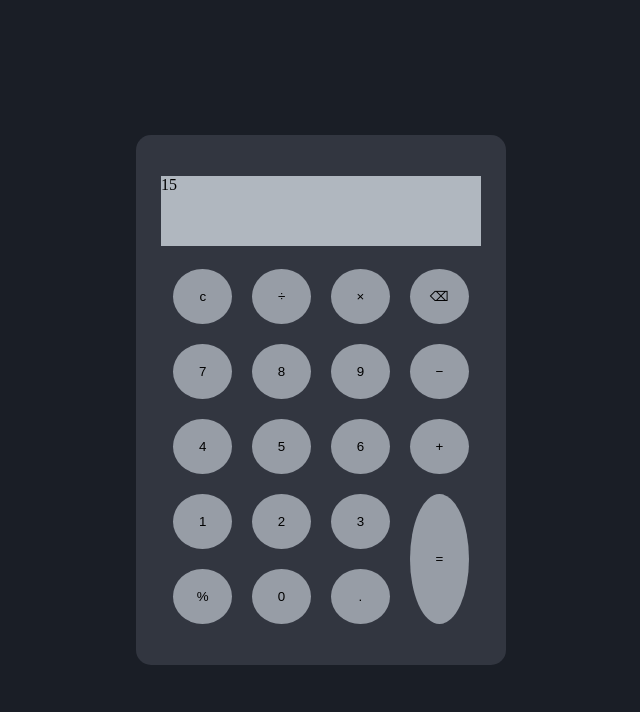
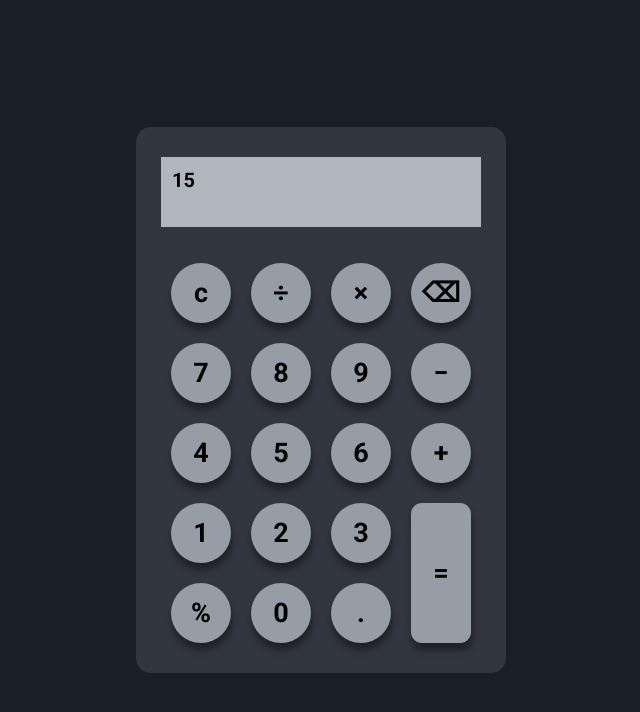
Before and after one commit to MohamedHesham1/Project-Calculator, a website built with Vite: page index.html in a window 1280 px wide. Shown: the whole page, without its empty margins (319-959 px from the left). Built offline with nearby package versions, Linux system fonts and the light colour scheme.

Commit message:
feat: :lipstick: add button styles and hover effects

```diff
--- a/index.html
+++ b/index.html
@@ -4,6 +4,12 @@
     <meta charset="UTF-8" />
     <link rel="icon" type="image/svg+xml" href="/vite.svg" />
     <meta name="viewport" content="width=device-width, initial-scale=1.0" />
+    <link rel="preconnect" href="https://fonts.googleapis.com" />
+    <link rel="preconnect" href="https://fonts.gstatic.com" crossorigin />
+    <link
+      href="https://fonts.googleapis.com/css2?family=Roboto:wght@400;700&display=swap"
+      rel="stylesheet"
+    />
     <title>Project Calculator</title>
   </head>
   <body>
@@ -12,25 +18,25 @@
         <div class="calculator">
           <div class="display">15</div>
           <div class="operations">
-            <button class="btn">c</button>
-            <button class="btn btn--operator">&div;</button>
-            <button class="btn btn--operator">&times;</button>
-            <button class="btn btn--operator">&#9003;</button>
-            <button class="btn">7</button>
-            <button class="btn">8</button>
-            <button class="btn">9</button>
-            <button class="btn btn--operator">&minus;</button>
-            <button class="btn">4</button>
-            <button class="btn">5</button>
-            <button class="btn">6</button>
-            <button class="btn btn--operator">+</button>
-            <button class="btn">1</button>
-            <button class="btn">2</button>
-            <button class="btn">3</button>
-            <button class="btn btn--equal">=</button>
-            <button class="btn">%</button>
-            <button class="btn">0</button>
-            <button class="btn">.</button>
+            <button type="button" class="btn">c</button>
+            <button type="button" class="btn btn--operator">&div;</button>
+            <button type="button" class="btn btn--operator">&times;</button>
+            <button type="button" class="btn btn--operator">&#9003;</button>
+            <button type="button" class="btn">7</button>
+            <button type="button" class="btn">8</button>
+            <button type="button" class="btn">9</button>
+            <button type="button" class="btn btn--operator">&minus;</button>
+            <button type="button" class="btn">4</button>
+            <button type="button" class="btn">5</button>
+            <button type="button" class="btn">6</button>
+            <button type="button" class="btn btn--operator">+</button>
+            <button type="button" class="btn">1</button>
+            <button type="button" class="btn">2</button>
+            <button type="button" class="btn">3</button>
+            <button type="button" class="btn btn--equal">=</button>
+            <button type="button" class="btn">%</button>
+            <button type="button" class="btn">0</button>
+            <button type="button" class="btn">.</button>
           </div>
         </div>
       </main>
--- a/main.js
+++ b/main.js
@@ -3,23 +3,23 @@ import "./style.scss";
 function sum(num1, num2) {
   console.log(num1 + num2);
 }
-sum(8, 8);
 function subtract(num1, num2) {
   console.log(num1 - num2);
 }
-subtract(8, 8);
 
 function multiply(num1, num2) {
   console.log(num1 * num2);
 }
-multiply(8, 8);
 
 function divide(num1, num2) {
   console.log(num1 / num2);
 }
-divide(8, 8);
+
+function modulus(num1, num2) {
+  console.log(num1 % num2);
+}
 
 function operate(num1, operator, num2) {
   return operator(num1, num2);
 }
-operate(5, multiply, 5);
+operate(7, modulus, 5);
--- a/style.scss
+++ b/style.scss
@@ -36,6 +36,7 @@ body {
   min-height: 100vh;
   display: grid;
   place-content: center;
+  font-family: "Roboto", sans-serif;
 }
 // main
 main {
@@ -50,28 +51,53 @@ main {
   align-items: center;
   padding: 30px;
   width: 370px;
-  height: 530px;
+  height: auto;
   border-radius: 15px;
+  gap: 36px;
 }
-
 .display {
   background-color: #b0b7bf;
   width: 320px;
   height: 70px;
+  font-weight: 700;
+  font-size: 20px;
+  padding: 11px;
 }
 .operations {
   display: grid;
   grid-template-columns: repeat(4, 1fr);
   gap: 20px;
-  .btn {
-    padding: 20px;
-    border-radius: 50%;
-    background-color: #979da6;
-    cursor: pointer;
-    border: none;
-  }
+
   .btn--equal {
     grid-row: 4/6;
     grid-column: 4/5;
+    border-radius: 11px;
+    height: auto;
+  }
+  .btn--equal:hover {
+    transform: scale(1.05);
+  }
+  .btn--equal:active {
+    transform: translate(0, 3px);
   }
 }
+.btn {
+  border-radius: 50%;
+  width: 60px;
+  height: 60px;
+  background-color: #979da6;
+  cursor: pointer;
+  border: none;
+  font-family: "Roboto", sans-serif;
+  font-size: 27px;
+  font-weight: 700;
+  padding: 0;
+  transition: active 0.1s ease-out, translate 0.2s ease-in;
+  box-shadow: 1px 7px 7px #202026;
+  &:hover {
+    transform: scale(1.1);
+  }
+  &:active {
+    transform: translate(0, 6px);
+  }
+}
```
